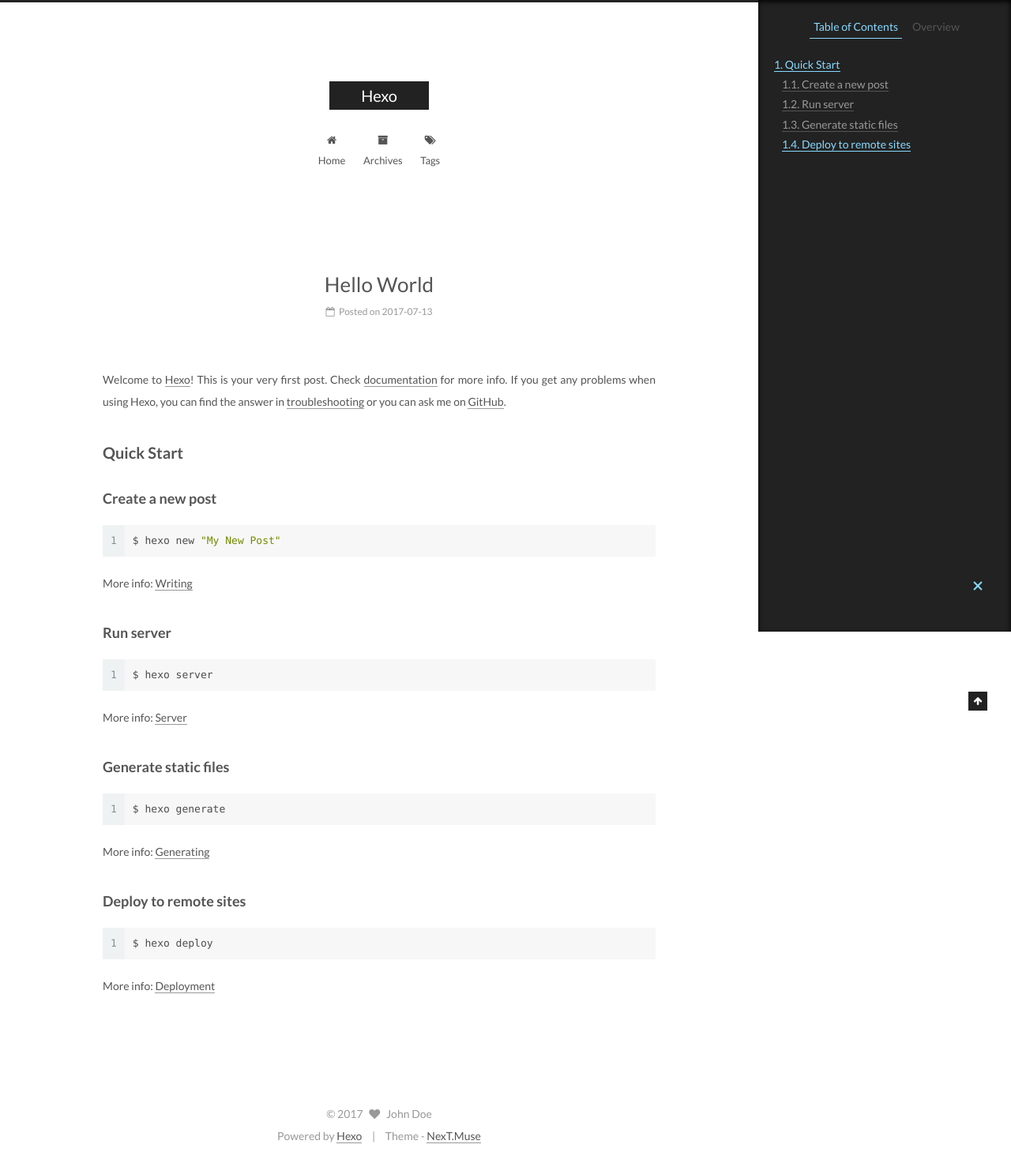
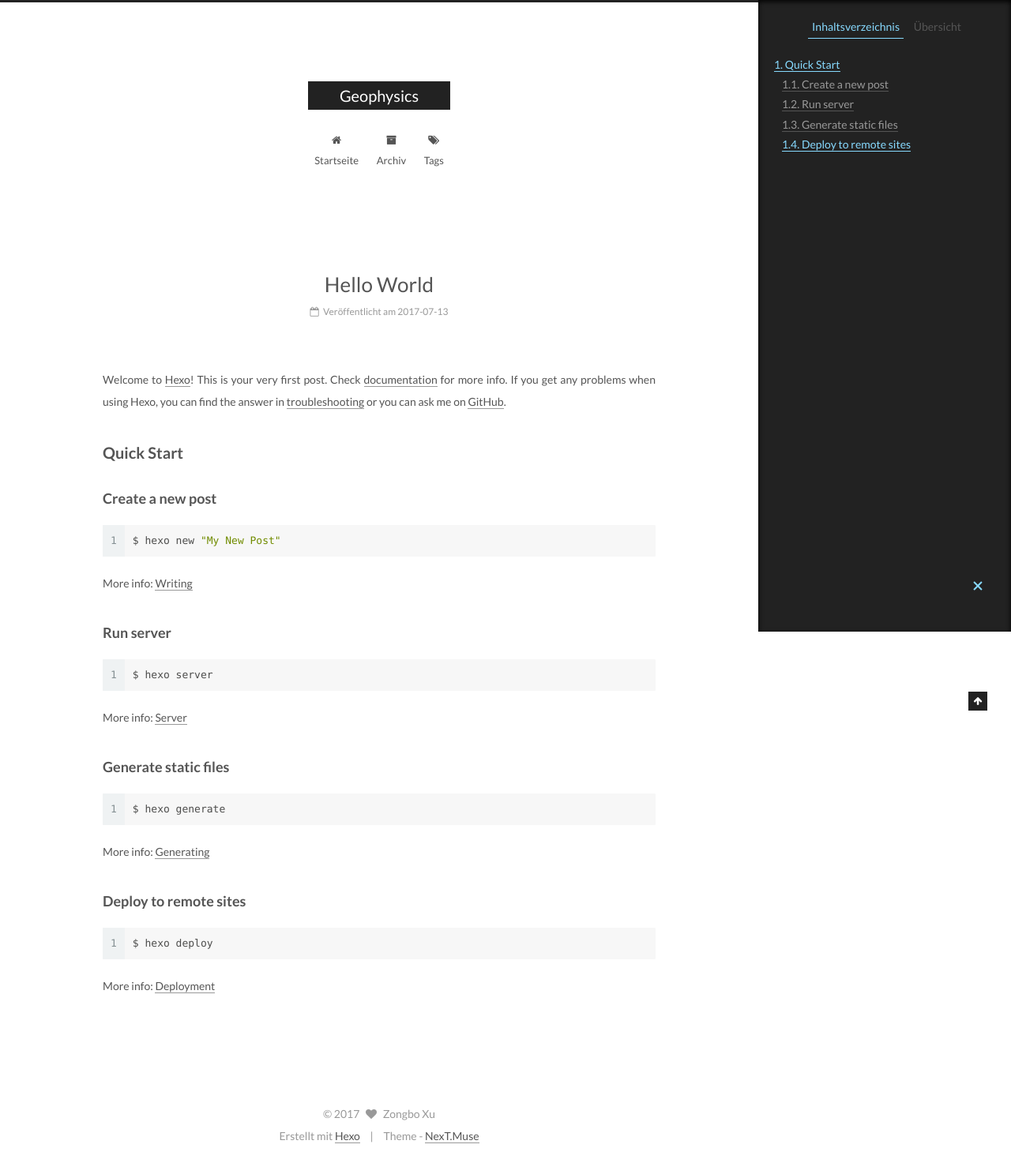
Before and after one commit to ZongboXu/zongboxu.gitbub.io, a plain HTML site: page 2017/07/13/hello-world/index.html in a window 1280 px wide. Shown: the whole page at 79% size. Drawn offline with Linux system fonts and the light colour scheme.

Commit message:
Site updated: 2017-07-13 14:20:15

```diff
--- a/2017/07/13/hello-world/index.html
+++ b/2017/07/13/hello-world/index.html
@@ -97,7 +97,7 @@
 <meta property="og:type" content="article">
 <meta property="og:title" content="Hello World">
 <meta property="og:url" content="http://yoursite.com/2017/07/13/hello-world/index.html">
-<meta property="og:site_name" content="Hexo">
+<meta property="og:site_name" content="Geophysics">
 <meta property="og:description" content="Welcome to Hexo! This is your very first post. Check documentation for more info. If you get any problems when using Hexo, you can find the answer in troubleshooting or you can ask me on GitHub. Quick">
 <meta property="og:updated_time" content="2017-07-13T17:49:56.126Z">
 <meta name="twitter:card" content="summary">
@@ -136,7 +136,7 @@
 
 
 
-  <title>Hello World | Hexo</title>
+  <title>Hello World | Geophysics</title>
 
 
 
@@ -172,7 +172,7 @@
     <div class="custom-logo-site-title">
       <a href="/"  class="brand" rel="start">
         <span class="logo-line-before"><i></i></span>
-        <span class="site-title">Hexo</span>
+        <span class="site-title">Geophysics</span>
         <span class="logo-line-after"><i></i></span>
       </a>
     </div>
@@ -202,7 +202,7 @@
 
               <i class="menu-item-icon fa fa-fw fa-home"></i> <br />
 
-            Home
+            Startseite
           </a>
         </li>
 
@@ -212,7 +212,7 @@
 
               <i class="menu-item-icon fa fa-fw fa-archive"></i> <br />
 
-            Archives
+            Archiv
           </a>
         </li>
 
@@ -258,13 +258,13 @@
     <link itemprop="mainEntityOfPage" href="http://yoursite.com/2017/07/13/hello-world/">
 
     <span hidden itemprop="author" itemscope itemtype="http://schema.org/Person">
-      <meta itemprop="name" content="John Doe">
+      <meta itemprop="name" content="Zongbo Xu">
       <meta itemprop="description" content="">
       <meta itemprop="image" content="/images/avatar.gif">
     </span>
 
     <span hidden itemprop="publisher" itemscope itemtype="http://schema.org/Organization">
-      <meta itemprop="name" content="Hexo">
+      <meta itemprop="name" content="Geophysics">
     </span>
 
 
@@ -282,7 +282,7 @@
                 <i class="fa fa-calendar-o"></i>
               </span>
 
-                <span class="post-meta-item-text">Posted on</span>
+                <span class="post-meta-item-text">Veröffentlicht am</span>
 
               <time title="Post created" itemprop="dateCreated datePublished" datetime="2017-07-13T13:49:56-04:00">
                 2017-07-13
@@ -406,10 +406,10 @@
 
         <ul class="sidebar-nav motion-element">
           <li class="sidebar-nav-toc sidebar-nav-active" data-target="post-toc-wrap" >
-            Table of Contents
+            Inhaltsverzeichnis
           </li>
           <li class="sidebar-nav-overview" data-target="site-overview">
-            Overview
+            Übersicht
           </li>
         </ul>
 
@@ -418,8 +418,8 @@
         <div class="site-author motion-element" itemprop="author" itemscope itemtype="http://schema.org/Person">
           <img class="site-author-image" itemprop="image"
                src="/images/avatar.gif"
-               alt="John Doe" />
-          <p class="site-author-name" itemprop="name">John Doe</p>
+               alt="Zongbo Xu" />
+          <p class="site-author-name" itemprop="name">Zongbo Xu</p>
 
               <p class="site-description motion-element" itemprop="description"></p>
 
@@ -430,7 +430,7 @@
             <div class="site-state-item site-state-posts">
               <a href="/archives/">
                 <span class="site-state-item-count">1</span>
-                <span class="site-state-item-name">posts</span>
+                <span class="site-state-item-name">Artikel</span>
               </a>
             </div>
 
@@ -495,12 +495,12 @@
   <span class="with-love">
     <i class="fa fa-heart"></i>
   </span>
-  <span class="author" itemprop="copyrightHolder">John Doe</span>
+  <span class="author" itemprop="copyrightHolder">Zongbo Xu</span>
 </div>
 
 
 <div class="powered-by">
-  Powered by <a class="theme-link" href="https://hexo.io">Hexo</a>
+  Erstellt mit  <a class="theme-link" href="https://hexo.io">Hexo</a>
 </div>
 
 <div class="theme-info">
```
Also changed, not shown: archives/2017/07/index.html (+13 -13 lines), archives/2017/index.html (+13 -13 lines), archives/index.html (+13 -13 lines), index.html (+15 -15 lines).
